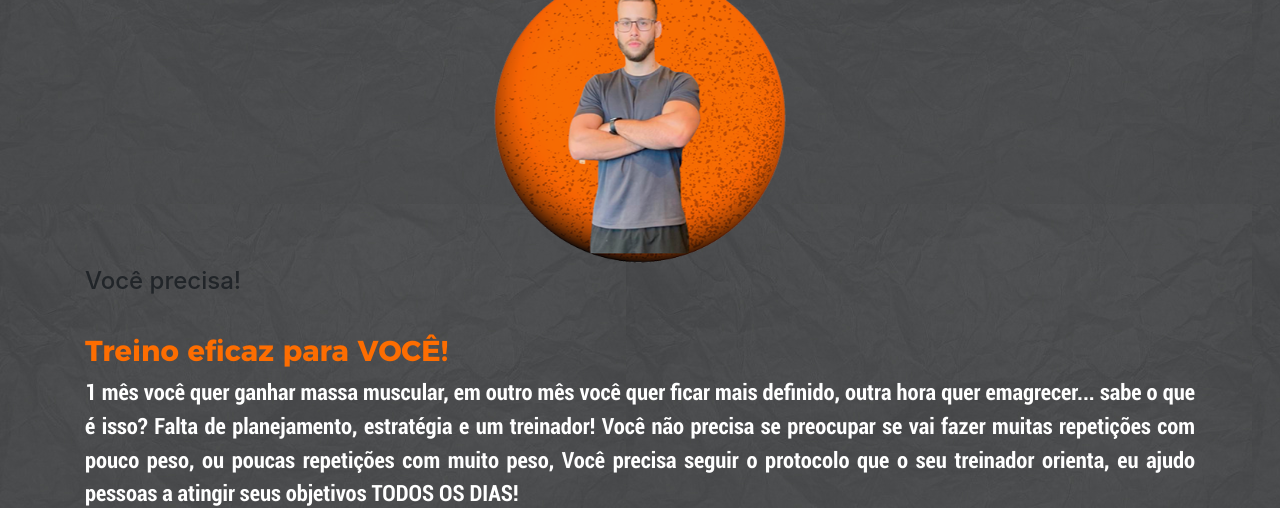
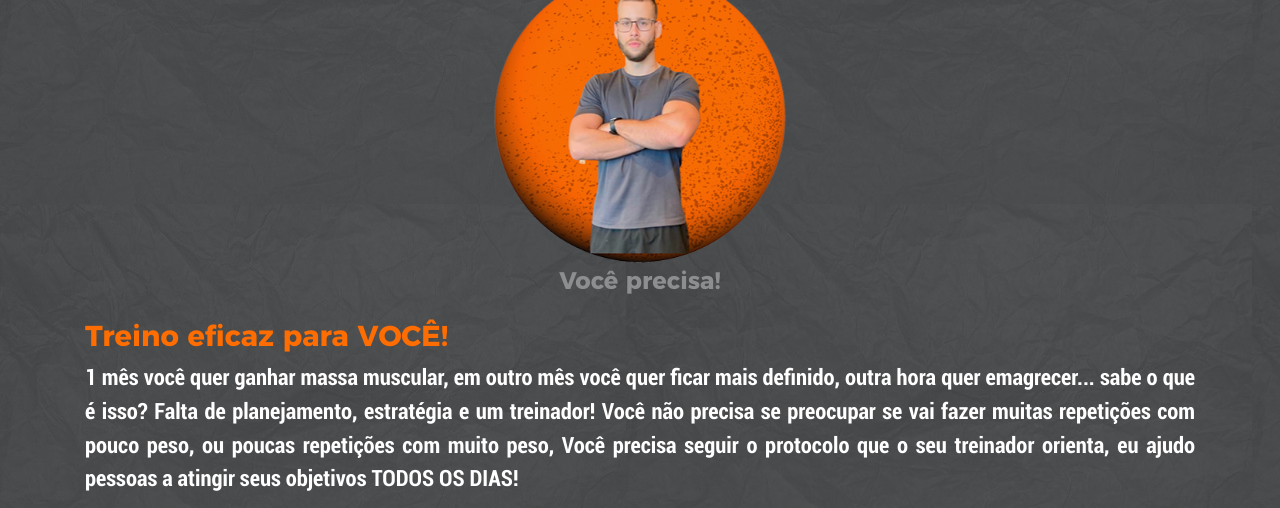
Before and after one commit to Luizalexsandro99/GabrielPersonal, a plain HTML site: page index.html in a window 1280 px wide. Shown: the part 213-721 px from the top of the page. Drawn offline with nearby package versions, Linux system fonts and the light colour scheme.

Commit message:
att tela maior

```diff
--- a/css/stylePrincipal.css
+++ b/css/stylePrincipal.css
@@ -407,3 +407,12 @@ body{
         margin-left: 0;
     }
 }
+
+#voceprecisa{
+    text-align: center;
+    font-family: tantofaz2;
+    font-size: 2rem;
+    color: #8d8f91 ;
+    margin-bottom: -15px;
+    animation: aparecendo 6s;
+}
```
